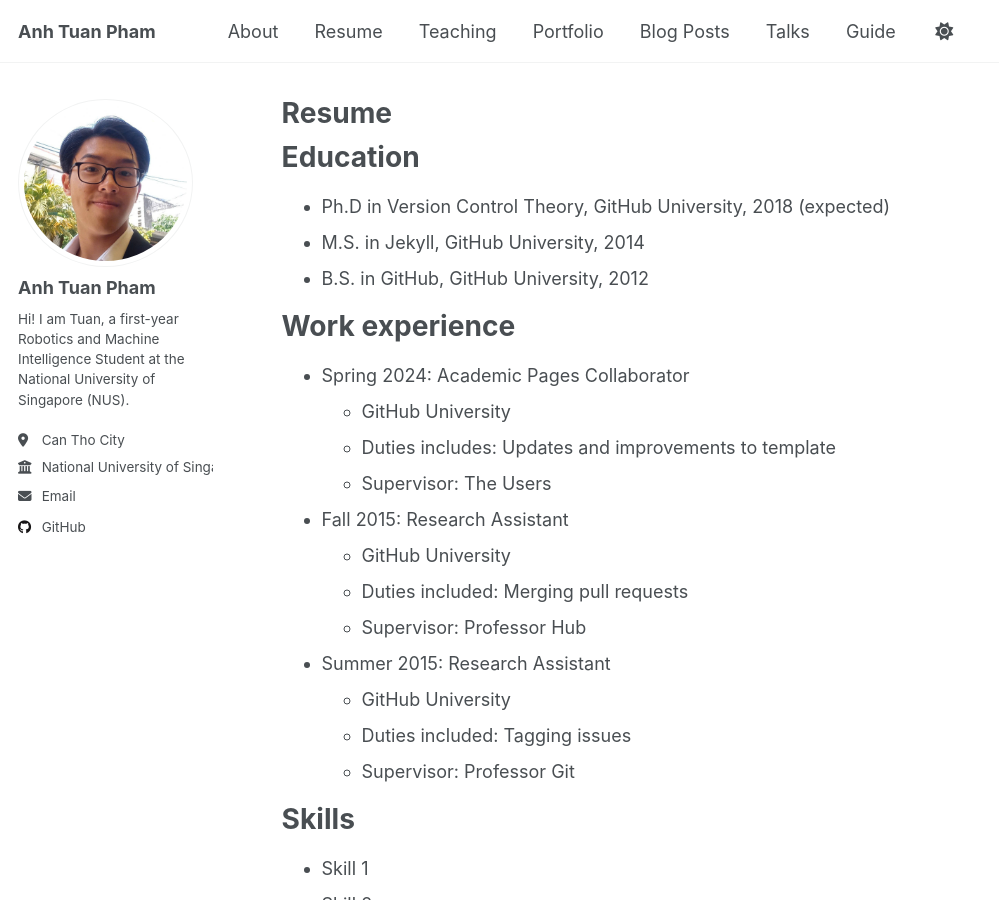
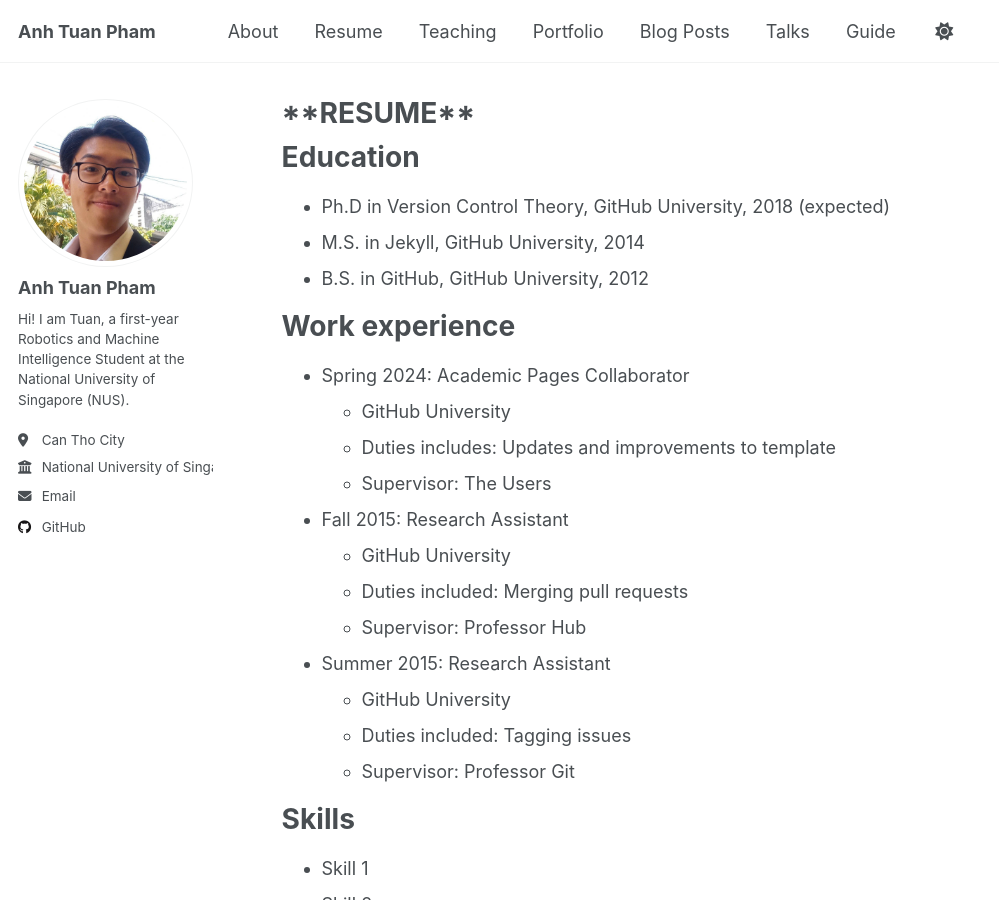
Before and after one commit to patuan07/patuan07.github.io, a Jekyll site: the page built from _pages/resume.md, in a window 1280 px wide and 900 px high. Shown: the whole window, without its empty margins (0-999 px from the left). Built offline with Jekyll 4.4.1, drawn with Linux system fonts in a browser that asks for light colours.

```diff
--- a/_pages/cv.md
+++ b/_pages/resume.md
@@ -1,6 +1,6 @@
 ---
 layout: archive
-title: "Resume"
+title: "**RESUME**"
 permalink: /resume/
 author_profile: true
 redirect_from:
```
